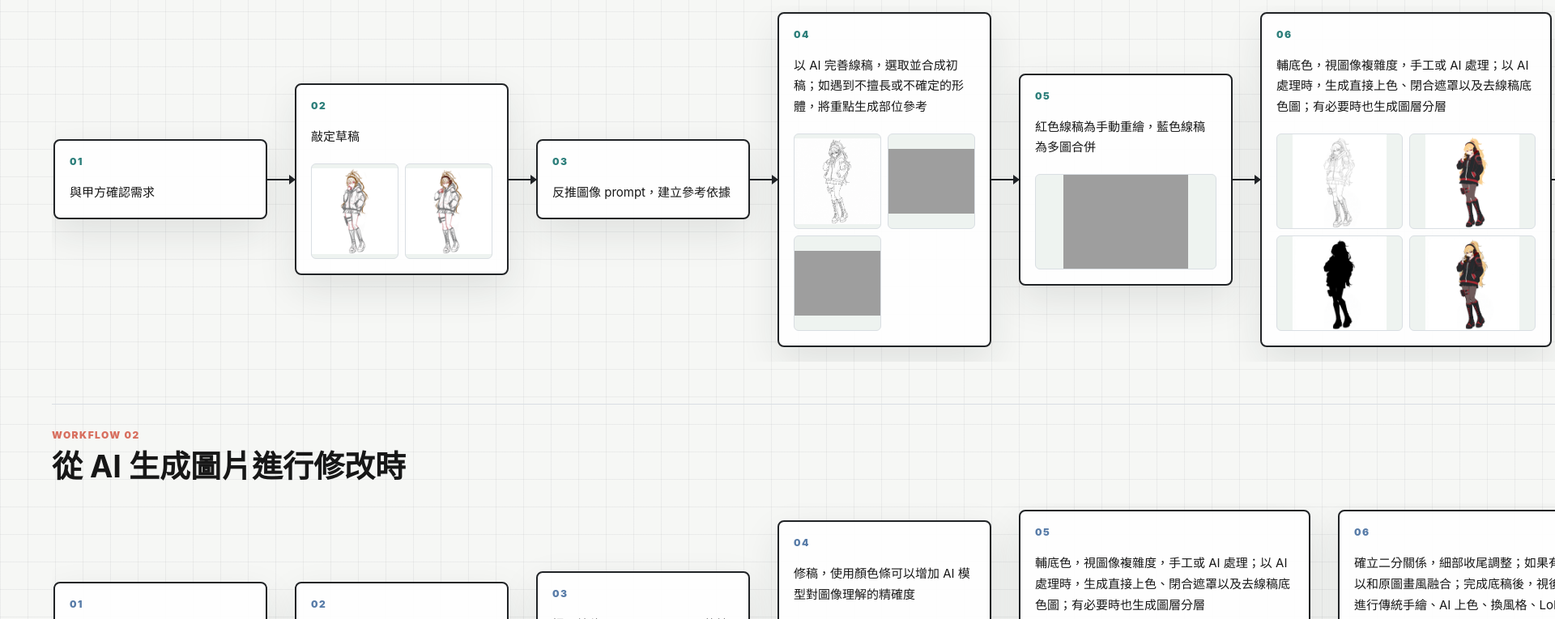
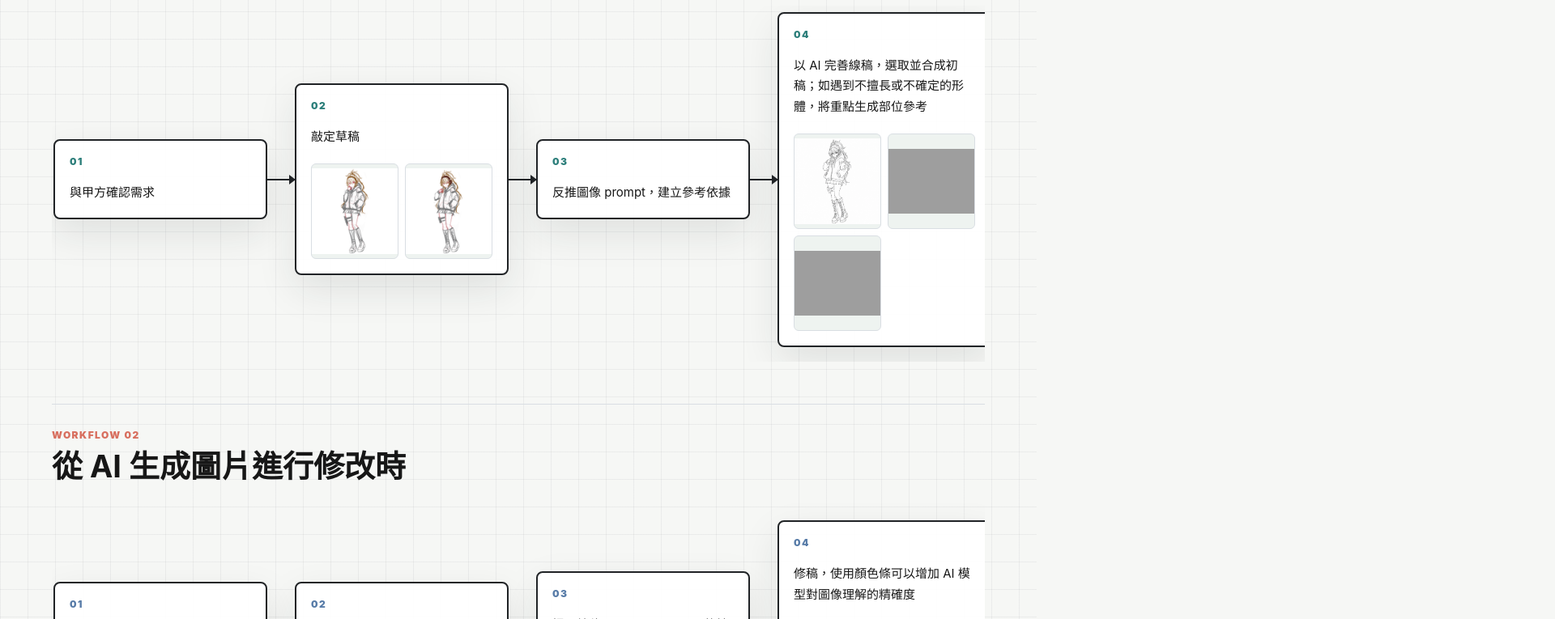
Before and after one commit to tsuzelee-arch/visual-portfolio2, a plain HTML site: page index.html in a window 1280 px wide. Shown: the part 292-1057 px from the top of the page at 81% size, 1920 px wide, since content can reach past the window. Drawn offline with Linux system fonts and the light colour scheme; grey boxes are pictures that could not be loaded.

Commit message:
Fix CSS Grid min-width bug preventing scroll

```diff
--- a/workflow/styles.css
+++ b/workflow/styles.css
@@ -84,6 +84,7 @@ h1 {
 .workflow-item {
   padding-top: 30px;
   border-top: 1px solid var(--line);
+  min-width: 0;
 }
 
 .workflow-header {
```
